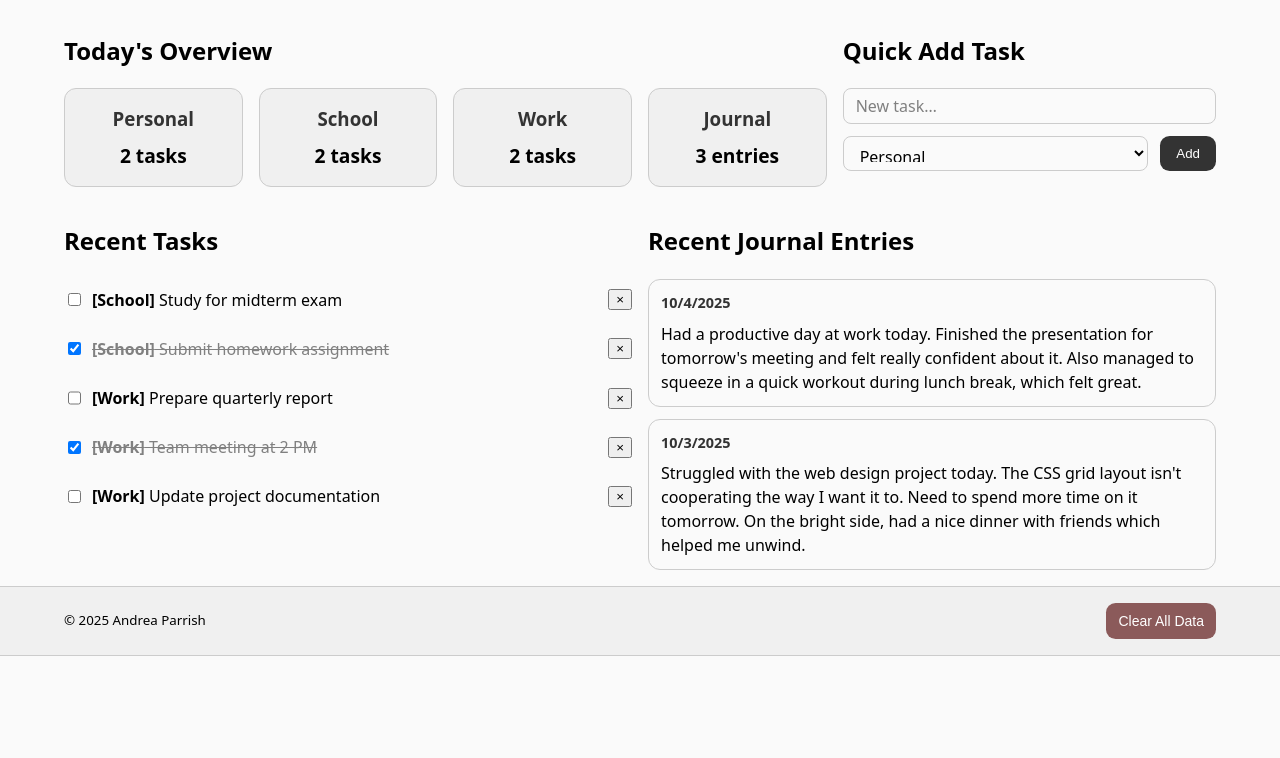
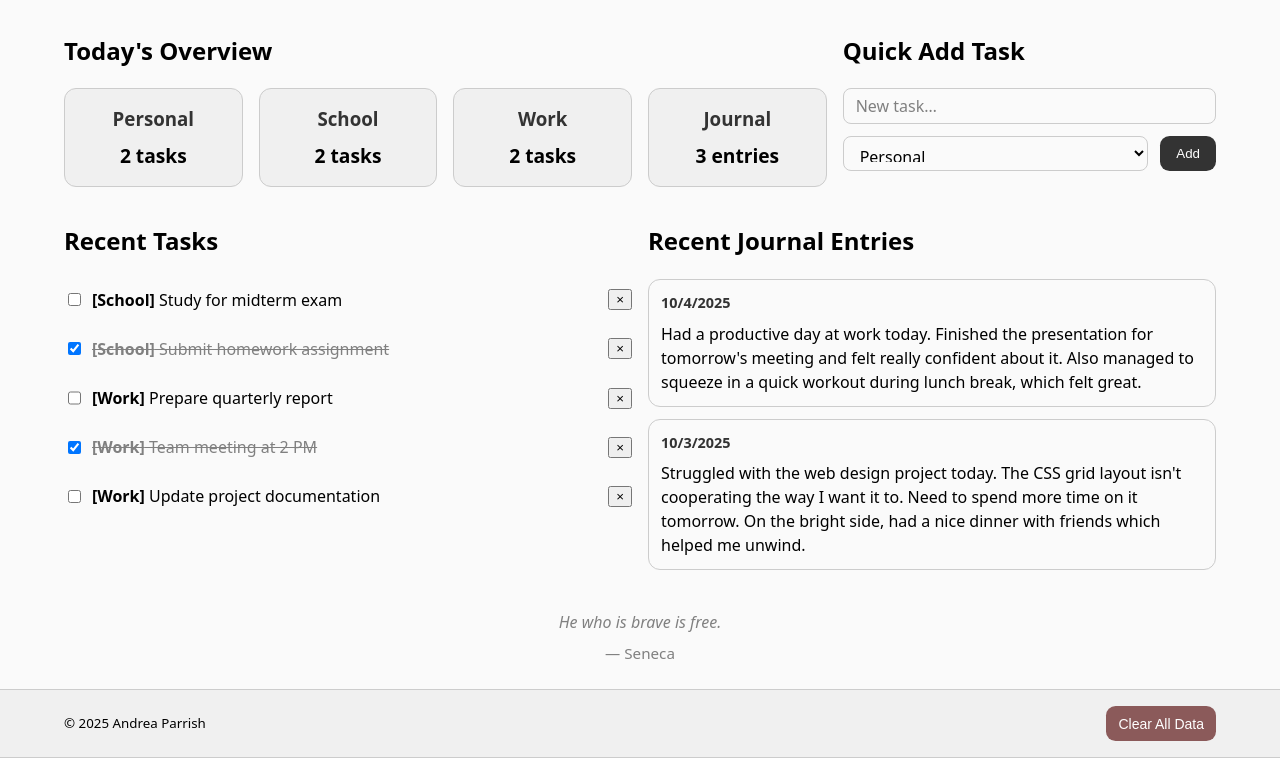
Before and after one commit to andreaparrish/andreaparrish.github.io, a plain HTML site: page index.html in a window 1280 px wide. Shown: the part 246-1004 px from the top of the page. Before the commit the page ends 902 px from the top, so only its background shows below. Drawn offline with Linux system fonts and the light colour scheme.

Commit message:
quote generator

```diff
--- a/css/style.css
+++ b/css/style.css
@@ -925,3 +925,23 @@ textarea:focus-visible {
     page-break-after: avoid;
   }
 }
+
+/* ==========================================================================
+   13. WISDOM QUOTE COMPONENT
+   ========================================================================== */
+
+.site-quote {
+  color: var(--muted-text);
+  font-style: italic;
+  margin-block: var(--space-6);
+  text-align: center;
+}
+
+.site-quote blockquote {
+  margin: 0 0 var(--space-2) 0;
+}
+
+.site-quote figcaption {
+  font-style: normal;
+  font-size: 0.95rem;
+}
--- a/js/app.js
+++ b/js/app.js
@@ -569,3 +569,161 @@ window.BP = {
   render,          // Main render function
   store            // Storage helper
 };
+
+// =============================================================================
+// WISDOM QUOTE COMPONENT
+// =============================================================================
+
+/**
+ * Pool of wisdom quotes to rotate through
+ * Each quote object contains text and author
+ */
+const QUOTES = [
+  {
+    text: "When you have faults, do not fear to abandon them.",
+    author: "Confucius",
+  },
+  {
+    text: "The superior man is modest in his speech, but exceeds in his actions.",
+    author: "Confucius",
+  },
+  {
+    text: "A journey of a thousand miles begins beneath one's feet.",
+    author: "Lao Tzu",
+  },
+  {
+    text: "Act on it before it comes into being; order it before there is disorder.",
+    author: "Lao Tzu",
+  },
+  {
+    text: "Be careful at the end as at the beginning, and there will be no ruined enterprises.",
+    author: "Lao Tzu",
+  },
+  {
+    text: "It is not that we have a short time to live, but that we waste much of it.",
+    author: "Seneca",
+  },
+  {
+    text: "Well done is better than well said.",
+    author: "Benjamin Franklin",
+  },
+  {
+    text: "Waste no more time arguing what a good man should be. Be one.",
+    author: "Marcus Aurelius",
+  },
+  {
+    text: "The happiness of your life depends upon the quality of your thoughts.",
+    author: "Marcus Aurelius",
+  },
+  {
+    text: "It does not matter how slowly you go as long as you do not stop.",
+    author: "Confucius",
+  },
+  {
+    text: "He who conquers himself is the mightiest warrior.",
+    author: "Confucius",
+  },
+  {
+    text: "He who is brave is free.",
+    author: "Seneca",
+  },
+  {
+    text: "Do not dwell in the past, do not dream of the future, concentrate the mind on the present moment.",
+    author: "Buddha",
+  },
+  {
+    text: "Order your soul. Reduce your wants. Live in harmony with nature.",
+    author: "Epicurus",
+  }
+];
+
+/**
+ * Fisher-Yates shuffle algorithm to randomize array order
+ * @param {Array} array - Array to shuffle
+ * @returns {Array} Shuffled copy of the array
+ */
+function shuffleArray(array) {
+  const shuffled = [...array];
+  for (let i = shuffled.length - 1; i > 0; i--) {
+    const j = Math.floor(Math.random() * (i + 1));
+    [shuffled[i], shuffled[j]] = [shuffled[j], shuffled[i]];
+  }
+  return shuffled;
+}
+
+/**
+ * Get the next quote to display, with non-repeating rotation logic
+ * @returns {Object} Quote object with text and author
+ */
+function getNextQuote() {
+  // Get current order and position from localStorage
+  let quoteOrder = store.get("bp:quoteOrder", null);
+  let qpos = store.get("bp:qpos", 0);
+
+  // If no order exists or we've exhausted all quotes, create a new shuffled order
+  if (!quoteOrder || !Array.isArray(quoteOrder) || qpos >= quoteOrder.length) {
+    quoteOrder = shuffleArray(Array.from({ length: QUOTES.length }, (_, i) => i));
+    store.set("bp:quoteOrder", quoteOrder);
+    qpos = 0;
+  }
+
+  // Get the current quote
+  const quoteIndex = quoteOrder[qpos];
+  const quote = QUOTES[quoteIndex];
+
+  // Increment position and save to localStorage
+  store.set("bp:qpos", qpos + 1);
+
+  return quote;
+}
+
+/**
+ * Inject the wisdom quote component into the page
+ * Inserts before <footer> if found, otherwise appends to <main>
+ */
+function injectQuoteComponent() {
+  // Get the next quote
+  const quote = getNextQuote();
+
+  // Create the quote HTML structure
+  const quoteAside = document.createElement("aside");
+  quoteAside.className = "site-quote";
+  quoteAside.setAttribute("aria-live", "polite");
+
+  const container = document.createElement("div");
+  container.className = "container";
+
+  const figure = document.createElement("figure");
+  figure.style.margin = "0";
+
+  const blockquote = document.createElement("blockquote");
+  blockquote.id = "quoteText";
+  blockquote.textContent = quote.text;
+
+  const figcaption = document.createElement("figcaption");
+  figcaption.id = "quoteBy";
+  figcaption.textContent = `— ${quote.author}`;
+
+  // Assemble the structure
+  figure.appendChild(blockquote);
+  figure.appendChild(figcaption);
+  container.appendChild(figure);
+  quoteAside.appendChild(container);
+
+  // Find insertion point: before footer or append to main
+  const footer = document.querySelector("footer");
+  if (footer) {
+    footer.parentNode.insertBefore(quoteAside, footer);
+  } else {
+    const main = document.querySelector("main");
+    if (main) {
+      main.appendChild(quoteAside);
+    } else {
+      // Fallback: append to body
+      document.body.appendChild(quoteAside);
+    }
+  }
+}
+
+// Initialize the quote component on page load
+injectQuoteComponent();
```
